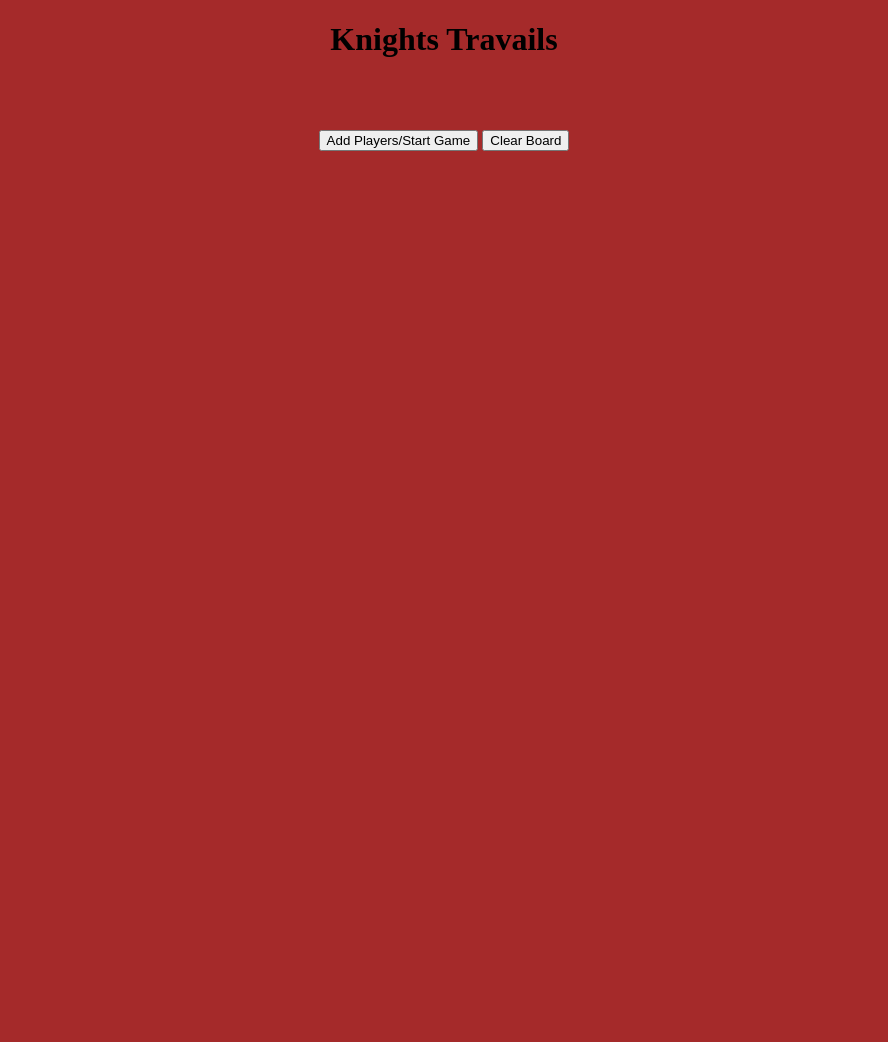
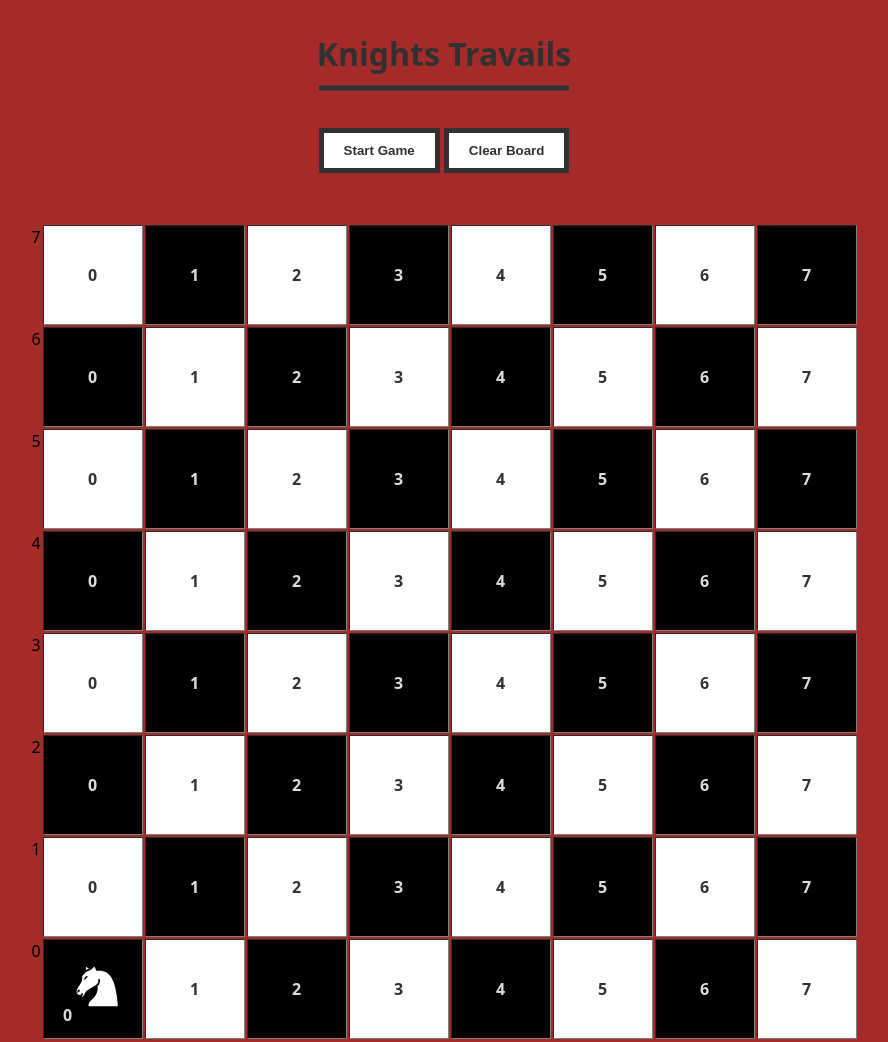
Before and after one commit to selimbiber/My-Courses-Patika.dev, a plain HTML site: page Data Structures and Algorithms/DSA Assignments - The Odin Project/Knights Travails/index.html in a window 1280 px wide. Shown: the whole page, without its empty margins (196-1084 px from the left). Before the commit the page ends 800 px from the top, so only its background shows below. Drawn offline with Linux system fonts and the light colour scheme.

Commit message:
Complete the basic styling

```diff
--- a/Data Structures and Algorithms/DSA Assignments - The Odin Project/Knights Travails/app.js
+++ b/Data Structures and Algorithms/DSA Assignments - The Odin Project/Knights Travails/app.js
@@ -2,6 +2,6 @@
   This solution uses the BFS algorithm to find the shortest path, taking into account the moves that a knight piece can make in a chess game.
 */
 
-import { gameboard } from "./ui.js";
+import { gameboard } from "./gameboard.js";
 
 (() => gameboard())();
--- a/Data Structures and Algorithms/DSA Assignments - The Odin Project/Knights Travails/ui.js
+++ b/Data Structures and Algorithms/DSA Assignments - The Odin Project/Knights Travails/gameboard.js
@@ -1,11 +1,11 @@
 // Create the chess board module
-const gameBoard = () => {
+const gameboard = () => {
   // Instantiate variables and create chessboard table
   const defaultStartLocation = [0, 0];
+  const coordArray = [];
   const chessTable = document.createElement("table");
 
   // Create the board cells and apply position values to each cell
-  chessTable.setAttribute("class", "center");
   for (let i = 0; i < 8; i++) {
     const tableRow = document.createElement("tr");
     let cellRowCoord = Math.abs(i - 7);
@@ -17,12 +17,12 @@ const gameBoard = () => {
 
       // Loop through to shade odd valued cells
       if ((i + z) % 2 == 0) {
-        tableCell.setAttribute("class", "cell whitecell");
+        tableCell.setAttribute("class", "cell white");
         tableRow.appendChild(tableCell);
         tableCell.dataset.coordArray = [cellRowCoord, cellColumnCoord];
         coordArray.splice(0, 2);
       } else {
-        tableCell.setAttribute("class", "cell blackcell");
+        tableCell.setAttribute("class", "cell black");
         tableRow.appendChild(tableCell);
         tableCell.dataset.coordArray = [cellRowCoord, cellColumnCoord];
       }
@@ -40,14 +40,12 @@ const gameBoard = () => {
     }
   });
 
-  document.body.appendChild(chessTable);
+  document.querySelector("main").appendChild(chessTable);
 };
 
-const resetBoard = (function () {
-  const resetButton = document.querySelector(".clear-board-button");
-  resetButton.addEventListener("click", function () {
-    location.reload();
-  });
+(() => {
+  const resetButton = document.querySelector(".clear-board-btn");
+  resetButton.addEventListener("click", () => location.reload());
 })();
 
-export { gameBoard };
+export { gameboard };
--- a/Data Structures and Algorithms/DSA Assignments - The Odin Project/Knights Travails/index.html
+++ b/Data Structures and Algorithms/DSA Assignments - The Odin Project/Knights Travails/index.html
@@ -8,8 +8,12 @@
   </head>
   <body>
     <h1>Knights Travails</h1>
-    <button type="submit" class="start-game-btn">Add Players/Start Game</button>
-    <button type="submit" class="clear-board-btn">Clear Board</button>
+    <main>
+      <div class="controller-buttons-container">
+        <button type="button" class="start-game-btn btn">Start Game</button>
+        <button type="button" class="clear-board-btn btn">Clear Board</button>
+      </div>
+    </main>
     <script type="module" src="app.js" defer></script>
   </body>
 </html>
--- a/Data Structures and Algorithms/DSA Assignments - The Odin Project/Knights Travails/styles.css
+++ b/Data Structures and Algorithms/DSA Assignments - The Odin Project/Knights Travails/styles.css
@@ -1,47 +1,112 @@
+/* Set box-sizing to border-box and adjust font size */
+html {
+  box-sizing: border-box;
+  font-size: 62.5%; /* equivalent to 10px */
+  tab-size: 4;
+  word-break: break-all;
+  overflow: hidden auto;
+
+  --white-bg-color: #fff;
+  --black-bg-color: #000;
+  --dark-text-color: #313131;
+  --light-text-color: #dddddd;
+}
+
+/* Reset default styles for all elements */
+*,
+*::before,
+*::after {
+  box-sizing: inherit;
+  margin: 0;
+  padding: 0;
+  background-color: transparent;
+  background-repeat: no-repeat;
+}
+
+*::before,
+*::after {
+  text-decoration: inherit;
+  vertical-align: inherit;
+}
+
+/* Set base styles for the body */
 body {
+  min-height: 100dvh;
+  line-height: 1.5;
+  scroll-behavior: smooth;
+  overscroll-behavior: none;
+  text-rendering: optimizeSpeed;
+  font-size: 1.6rem; /* equivalent to 16px */
+  font-family: system-ui, -apple-system, "Segoe UI", Roboto, "Helvetica Neue", "Noto Sans",
+    "Liberation Sans", Arial, sans-serif, "Apple Color Emoji", "Segoe UI Emoji",
+    "Segoe UI Symbol", "Noto Color Emoji";
   text-align: center;
   background-color: brown;
+  padding: 3rem;
+}
+
+h1 {
+  color: var(--dark-text-color);
+  text-align: center;
+  position: relative;
+
+  &::after {
+    content: "";
+    display: block;
+    position: absolute;
+    top: 120%;
+    left: 50%;
+    -ms-transform: translate(-50%, -50%);
+    transform: translate(-50%, -50%);
+    width: 25rem;
+    height: 0.5rem;
+    background-color: var(--dark-text-color);
+  }
+}
+
+.btn {
+  cursor: pointer;
+  padding: 1rem 2rem;
+  border: 0.5rem solid;
+  background-color: var(--white-bg-color);
+  color: var(--dark-text-color);
+  font-weight: bold;
+  transition: background-color 0.1s ease-in-out;
+
+  &:hover {
+    background-color: var(--black-bg-color);
+    color: var(--light-text-color);
+  }
+}
+
+table {
+  margin: 5rem auto 0;
 }
 
 .cell {
+  cursor: pointer;
+  font-weight: bold;
   height: 100px;
   width: 100px;
   border: 1.5px solid grey;
   border-style: inset;
 }
 
-.blackcell {
-  background-color: black;
+.cell.white {
+  background-color: var(--white-bg-color);
+  color: var(--dark-text-color);
 }
 
-.whitecell {
-  background-color: white;
-}
-
-h1 {
-  color: black;
-  text-align: center;
-}
-
-.center {
-  margin-left: auto;
-  margin-right: auto;
-  margin-top: 50px;
+.cell.black {
+  background-color: var(--black-bg-color);
+  color: var(--light-text-color);
 }
 
 img {
-  height: 75px;
-  width: 75px;
+  height: 7rem;
+  width: 5rem;
 }
 
-.clear-board-btn {
-  margin-top: 50px;
+.controller-buttons-container {
+  margin-top: 5rem;
 }
-
-.display-div {
-  height: 200px;
-  width: 300px;
-  background-color: rgb(137, 141, 141);
-  text-align: center;
-  box-shadow: 10px 5px 5px black;
-}
```
Also changed, not shown: 1 other file.
